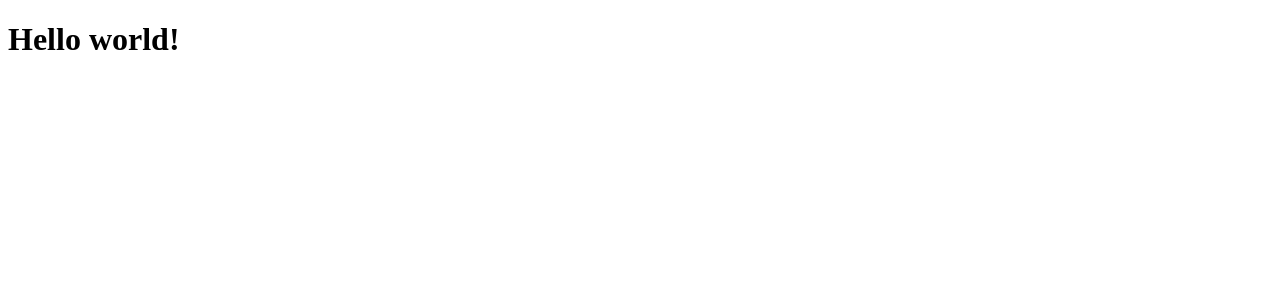
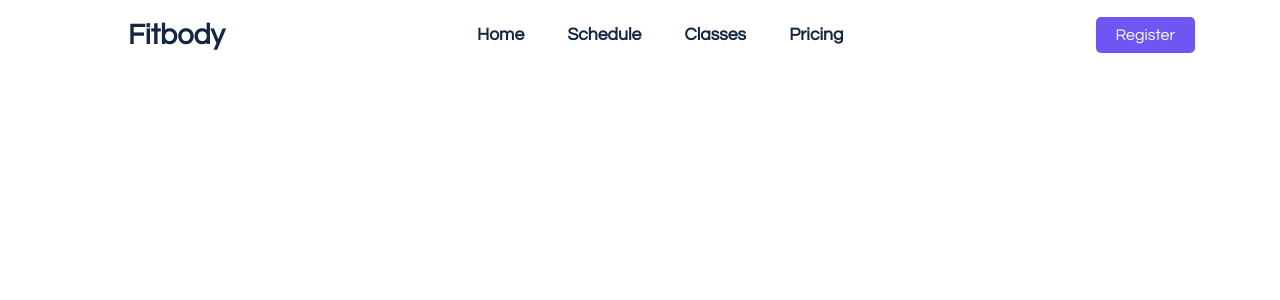
Before and after one commit to GrigoriyBerezin/gym-website-react, a React (Create React App) app: page / in a window 1280 px wide. Shown: the top 300 px of the page. Built offline with nearby package versions, Linux system fonts and the light colour scheme.

Commit message:
header nav

```diff
--- a/src/App.css
+++ b/src/App.css
@@ -18,3 +18,44 @@
         #d7337a
     */
 }
+
+/*===== reset default browser styles =====*/
+
+* {
+  margin: 0;
+  padding: 0;
+  box-sizing: border-box;
+}
+
+body {
+  font-family: var(--font-name);
+}
+
+section {
+  padding: 50px 0px;
+}
+
+a {
+  text-decoration: none;
+  color: unset;
+}
+
+a:hover {
+  color: unset;
+}
+
+ul {
+  list-style: none;
+}
+
+/*===== reusable class ===== */
+.container {
+  width: 1140px;
+  padding: 0px 15px;
+  margin: auto;
+}
+
+.section__title{
+  color: var(--heading-color);
+  font-weight: 700;
+}
--- a/src/App.js
+++ b/src/App.js
@@ -1,7 +1,10 @@
 import "./App.css";
+import Header from "./components/Header/Header";
 
 function App() {
-  return <h1>Hello world!</h1>;
+  return <>
+    <Header/>
+  </>;
 }
 
 export default App;
--- /dev/null
+++ b/src/components/Header/Header.jsx
@@ -0,0 +1,59 @@
+import React from 'react';
+import '../../styles/header.css'
+import logo from '../../assets/img/dumble.png'
+
+const nav__links = [
+  {
+    path: '#',
+    display: 'Home'
+  },
+  {
+    path: '#',
+    display: 'Schedule'
+  }, {
+    path: '#',
+    display: 'Classes'
+  }, {
+    path: '#',
+    display: 'Pricing'
+  },
+]
+
+const Header = () => {
+  return (
+    <header className="header">
+      <div className="container">
+        <div className="nav__wrapper">
+          {/*===== LOGO =====*/}
+          <div className="logo">
+            <div className="logo__img"><img src={logo} alt=""/></div>
+            <h2>Fitbody</h2>
+          </div>
+          {/* ===== navigation menu ===== */}
+
+          <div className="navigation">
+            <ul className="menu">
+              {
+                nav__links.map(item => (
+                  <li className="nav__item"><a href={item.path}>
+                    {item.display}
+                  </a></li>
+                ))
+              }
+            </ul>
+          </div>
+
+          {/* ===== nav right ===== */}
+          <div className="nav__right">
+            <button className="register__btn">Register</button>
+            <span className="mobile__menu">
+            <i className="ri-menu-line"></i>
+          </span>
+          </div>
+
+        </div>
+      </div>
+    </header>)
+};
+
+export default Header;
--- /dev/null
+++ b/src/styles/header.css
@@ -0,0 +1,93 @@
+
+.header {
+  width: 100%;
+  height: 70px;
+  line-height: 70px;
+}
+
+.nav__wrapper {
+  display: flex;
+  align-items: center;
+  justify-content: space-between;
+}
+
+.logo {
+  display: flex;
+  align-items: center;
+  column-gap: 0.5rem;
+}
+
+.logo__img {
+  background-color: var(--bg-gradient);
+  width: 35px;
+  height: 35px;
+  line-height: 35px;
+  padding: 10px;
+  border-radius: 5px;
+  display: flex;
+  align-items: center;
+  justify-content: center;
+}
+
+.logo__img img {
+  width: 100%;
+}
+
+.logo h2 {
+  color: var(--heading-color);
+  font-weight: 700 !important;
+  font-size: 1.8rem;
+}
+
+.menu {
+  display: flex;
+  align-items: center;
+  column-gap: 2.7rem;
+}
+
+.nav__item a {
+  color: var(--heading-color);
+  font-weight: 600 !important;
+  cursor: pointer;
+  transition: 0.3s;
+  font-size: 1.1rem;
+}
+
+.nav__item a:hover {
+  color: var(--primary-color);
+}
+
+.nav__right {
+  display: flex;
+  align-items: center;
+  column-gap: 1.5rem;
+}
+
+.register__btn {
+  border: none;
+  outline: none;
+  padding: 10px 20px;
+  color: #fff;
+  background: var(--primary-color);
+  border-radius: 5px;
+  font-family: var(--font-name);
+  font-size: 1rem;
+  font-weight: 500;
+  cursor: pointer;
+}
+
+.mobile__menu {
+  color: var(--heading-color);
+  font-size: 1.3rem;
+  cursor: pointer;
+  display: none;
+}
+
+.sticky__header{
+  width: 100%;
+  position: sticky;
+  top: 0;
+  left: 0;
+  z-index: 99;
+  background: #fff;
+}
```
